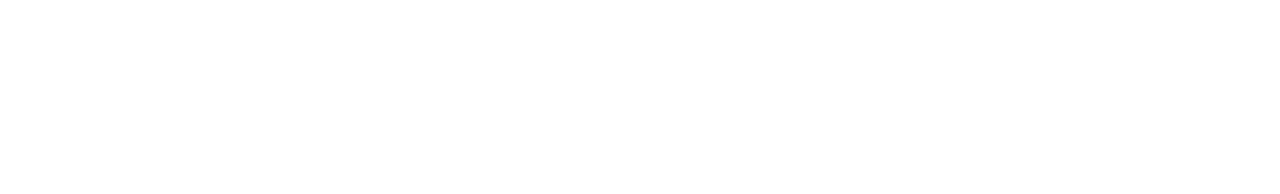
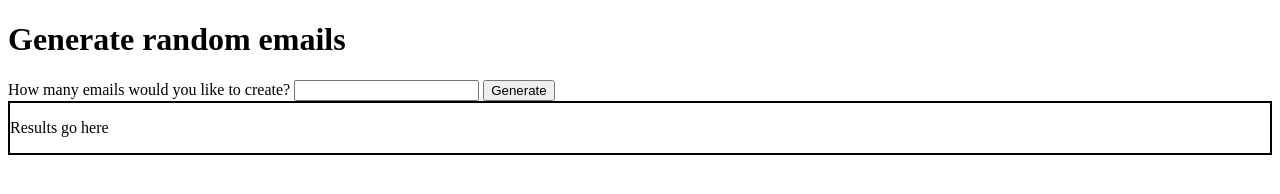
Before and after one commit to 9James9/Random-email-generator, a plain HTML site: page index.html in a window 1280 px wide. Drawn offline with Linux system fonts and the light colour scheme.

Commit message:
created .gitignore, added basic html, and declared constants

```diff
--- a/index.html
+++ b/index.html
@@ -9,6 +9,19 @@
     <title>Document</title>
 </head>
 <body>
+    <h1>Generate random emails</h1>
+    <div data-main-container>
+        <div data-input-container>
+            <form data-gen-emails>
+                <label for="amount">How many emails would you like to create?</label>
+                <input data-input-amount type="number" name="amount" required>
+                <button data-generate>Generate</button>
+            </form>
 
+        </div>
+        <div data-output class="resultcontainer">
+            <p>Results go here</p>
+        </div>
+    </div>
 </body>
 </html>
--- a/script.js
+++ b/script.js
@@ -0,0 +1,8 @@
+const mainContainer = document.querySelector('[data-main-container]')
+const emailForm = document.querySelector('[data-gen-emails]')
+const inputAmount = document.querySelector('[data-input-amount]')
+const genButton = document.querySelector('[data-generate]')
+
+function random(num){
+    return Math.floor(Math.random() * num)
+}
--- a/style.css
+++ b/style.css
@@ -0,0 +1,3 @@
+.resultcontainer {
+    border: 2px solid black;
+}
```
Also changed, not shown: 1 other file.
